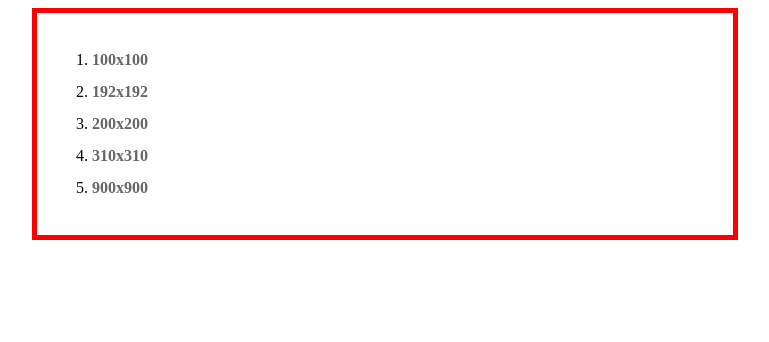
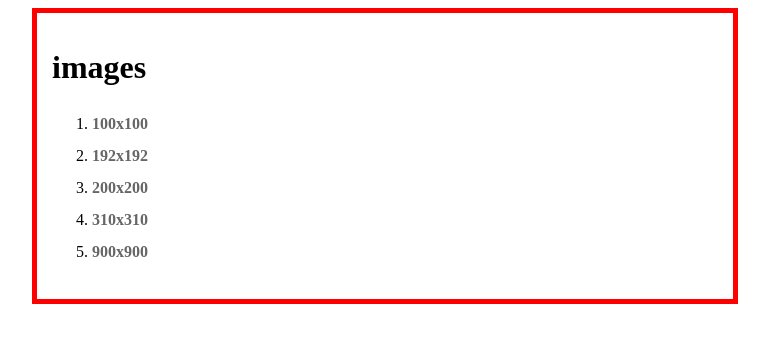
Before and after one commit to mrphuongorg/data, a plain HTML site: page index.html in a window 1280 px wide. Shown: the whole page, without its empty margins (255-1024 px from the left). Drawn offline with Linux system fonts and the light colour scheme.

Commit message:
index.html

```diff
--- a/index.html
+++ b/index.html
@@ -14,6 +14,7 @@
   </head>
   <body>
     <div class="content">
+        <h1>images</h1>
       <ol>
         <li>
           <a href="images/icon/mr_phuong-100x100.png" target="_blank">100x100
```
